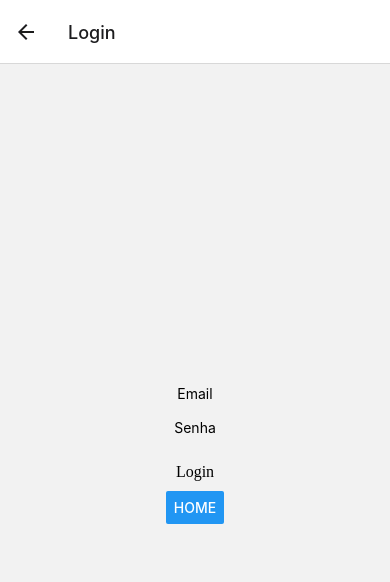
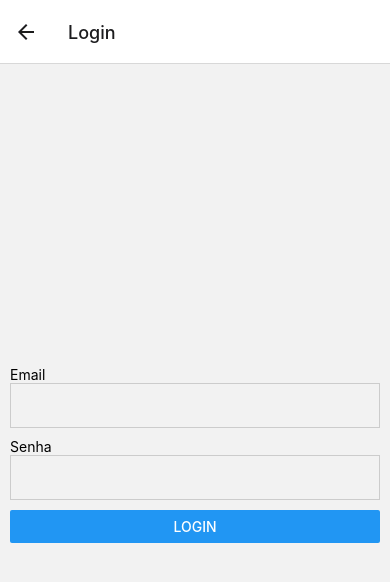
Before and after one commit to meau-app/client, a React Native app: screen /Login in a window 390 px wide. Shown: the top 582 px of the page. Built offline with nearby package versions, Linux system fonts and the light colour scheme.

Commit message:
Fix login page
Signed-off-by: Rafael Campos Nunes <rafaelnunes@engineer.com>

```diff
--- a/src/pages/Login/index.js
+++ b/src/pages/Login/index.js
@@ -1,30 +1,34 @@
-import {useState} from "react";
-import {View, Text, StyleSheet, Button, TouchableOpacity} from 'react-native';
+import { useState } from "react";
+import { View, Text, StyleSheet, Button, TextInput } from 'react-native';
 import { useNavigation } from "@react-navigation/native";
 
 import { auth } from "../../service/database/firebase";
-import { TextInput } from "react-native-web";
 
 export default function Login() {
   const navigation = useNavigation();
-
-  function navigate(page) {
-    navigation.navigate(page);
-  }
 
   const [email, setEmail] = useState('');
   const [password, setPassword] = useState('');
 
   function login() {
     auth.signInWithEmailAndPassword(email, password)
-        .then((credential) => {
-            console.log("credential is " + credential + " for user " + credential.user);
+        .then(credential => {
+            const user = credential.user.email;
+            const token = credential.user.getIdToken(true);
+            /*auth.currentUser.getIdToken(true)
+                .then(token => {
+
+                })*/
+
+            alert("credential is " + token + " for user " + user);
+
+
         })
         .catch(error => {
             const code = error.code;
             const message = error.message;
 
-            console.log("login failed with code " + code + " and reason " + message);
+            alert("login failed with code " + code + " and reason " + message);
         });
   }
 
@@ -32,19 +36,23 @@ export default function Login() {
     <View style={styles.container}>
       <Text>Email</Text>
       <TextInput
+        style={styles.input}
         onChangeText={setEmail}
         value={email}
       />
 
       <Text>Senha</Text>
       <TextInput
+        style={styles.input}
         onChangeText={setPassword}
         value={password}
       />
-      <TouchableOpacity style={styles.button} onPress={()=>login()}>
-        Login
-      </TouchableOpacity>
-      <Button title="Home" onPress={()=>navigate('Home')}/>
+
+      <Button
+        style={styles.button}
+        title="Login"
+        onPress={login}
+      />
     </View>
   )
 }
@@ -52,11 +60,19 @@ export default function Login() {
 const styles = StyleSheet.create({
   container:{
     flex: 1,
-    justifyContent: 'center',
-    alignItems: 'center'
+    justifyContent: "center",
+    margin: 10,
   },
   button: {
     alignItems: "center",
     padding:10
+  },
+  input:{
+    marginBottom: 10,
+    padding: 10,
+    borderWidth: 1,
+    borderColor: '#ccc',
+    height: 45,
+    fontSize: 17
   }
 })
```
